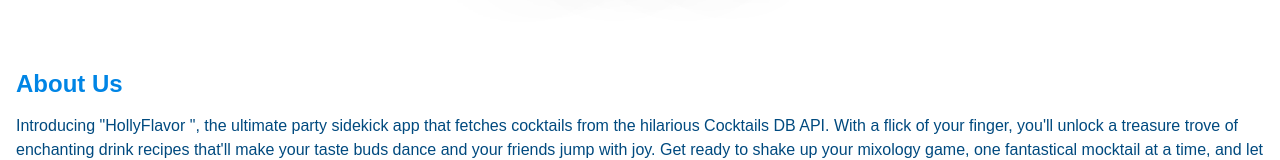
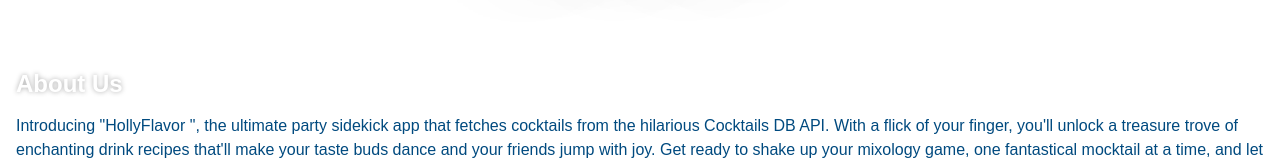
Before and after one commit to IkenYoussef/hollyFlavor, a React (Create React App) app: page /about in a window 1280 px wide. Shown: the part 132-292 px from the top of the page. Built offline with nearby package versions, Linux system fonts and the light colour scheme.

Commit message:
another small change

```diff
--- a/src/index.css
+++ b/src/index.css
@@ -231,7 +231,8 @@
 }
 
 .about-title {
-	color: #0085e5;
+	color: #fff;
+	text-shadow: 0 0 5px #aaa;
 }
 
 .about-desc {
```
